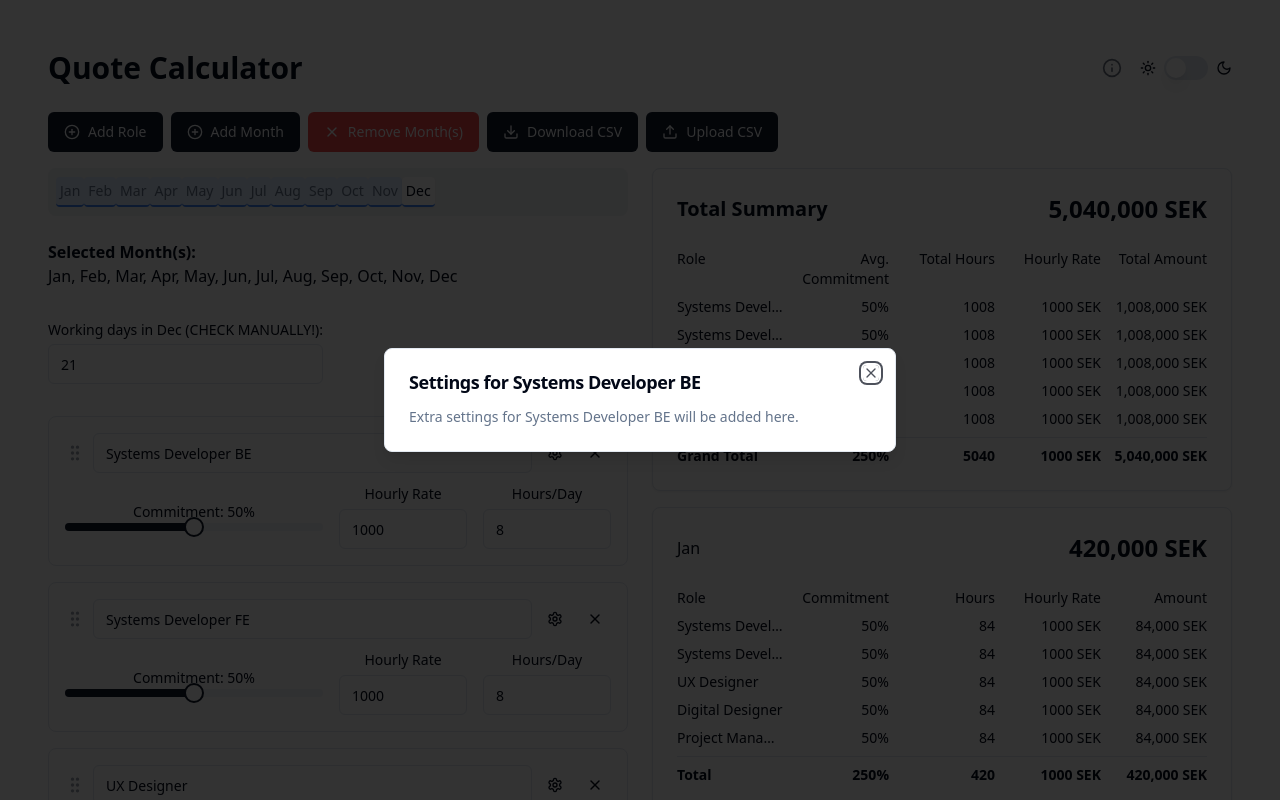
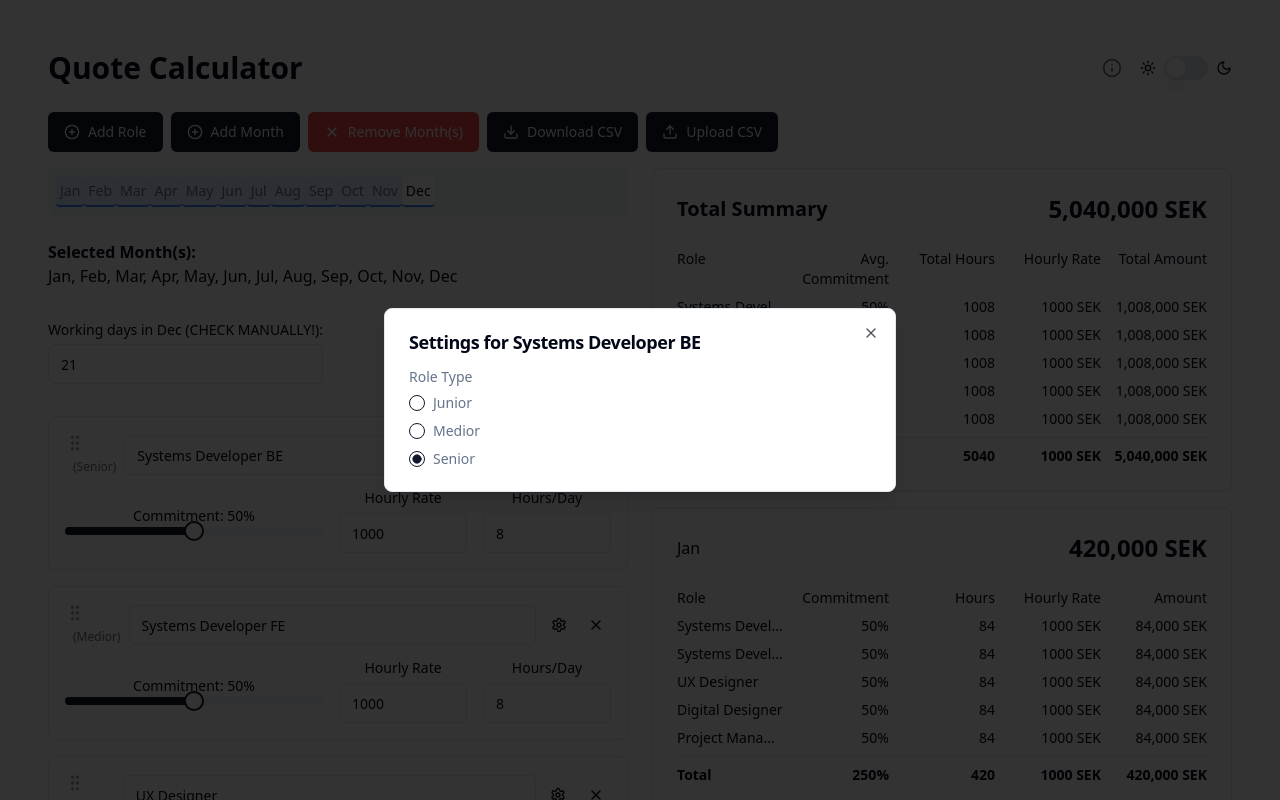
Before and after one commit to anders-brunoson/quotecalc, a React (Vite) app: page / in a window 1280 px wide. Both pictures are taken after a click on the button 555 px from the left and 453 px from the top of the page. Shown: the top 800 px of the page. Built offline with nearby package versions, Linux system fonts and the light colour scheme.

Commit message:
Role types added

```diff
--- a/package.json
+++ b/package.json
@@ -12,6 +12,7 @@
   "dependencies": {
     "@radix-ui/react-checkbox": "^1.1.1",
     "@radix-ui/react-dialog": "^1.1.1",
+    "@radix-ui/react-label": "^2.1.0",
     "@radix-ui/react-radio-group": "^1.2.1",
     "@radix-ui/react-slider": "^1.2.0",
     "@radix-ui/react-slot": "^1.1.0",
--- a/src/components/QuoteCalculator.jsx
+++ b/src/components/QuoteCalculator.jsx
@@ -7,6 +7,8 @@ import { Button } from '@/components/ui/button';
 import { PlusCircle, X, GripVertical, Moon, Sun, Info, Download, Settings } from 'lucide-react';
 import { Checkbox } from '@/components/ui/checkbox';
 import { Switch } from '@/components/ui/switch';
+import { RadioGroup, RadioGroupItem } from "@/components/ui/radio-group";
+import { Label } from "@/components/ui/label";
 import {
   Dialog,
   DialogContent,
@@ -20,11 +22,11 @@ import CSVUpload from './CSVUpload';
 const QuoteCalculator = () => {
   const [months, setMonths] = useState(['jan', 'feb', 'mar',`apr`,'may', 'jun', 'jul',`aug`,'sep', 'oct', 'nov',`dec`]);
   const [roles, setRoles] = useState([
-    { id: '1', name: 'Systems Developer BE' },
-    { id: '2', name: 'Systems Developer FE' },
-    { id: '3', name: 'UX Designer' },
-    { id: '4', name: 'Digital Designer' },
-    { id: '5', name: 'Project Manager' }
+    { id: '1', name: 'Systems Developer BE', type: 'Senior' },
+    { id: '2', name: 'Systems Developer FE', type: 'Medior' },
+    { id: '3', name: 'UX Designer', type: 'Junior' },
+    { id: '4', name: 'Digital Designer', type: 'Senior' },
+    { id: '5', name: 'Project Manager', type: 'Senior' }
   ]);
 
   const [commitments, setCommitments] = useState({});
@@ -43,6 +45,12 @@ const QuoteCalculator = () => {
   const editInputRef = useRef(null);
   const [monthOrder, setMonthOrder] = React.useState([]);
   const [openRoleSettings, setOpenRoleSettings] = useState(null);
+
+  const handleRoleTypeChange = (roleId, newType) => {
+    setRoles(prev => prev.map(role =>
+      role.id === roleId ? { ...role, type: newType } : role
+    ));
+  };
 
   const handleDataUploaded = (data) => {
     setMonths(data.months);
@@ -479,13 +487,36 @@ const QuoteCalculator = () => {
             <DialogTitle>Settings for {role.name}</DialogTitle>
           </DialogHeader>
           <DialogDescription>
-            {/* We'll add the actual settings here later */}
-            <p>Extra settings for {role.name} will be added here.</p>
+            <div className="space-y-4">
+              <div>
+                <Label>Role Type</Label>
+                <RadioGroup
+                  value={role.type}
+                  onValueChange={(value) => handleRoleTypeChange(role.id, value)}
+                  className="flex flex-col space-y-1 mt-2"
+                >
+                  <div className="flex items-center space-x-2">
+                    <RadioGroupItem value="Junior" id={`${role.id}-junior`} />
+                    <Label htmlFor={`${role.id}-junior`}>Junior</Label>
+                  </div>
+                  <div className="flex items-center space-x-2">
+                    <RadioGroupItem value="Medior" id={`${role.id}-medior`} />
+                    <Label htmlFor={`${role.id}-medior`}>Medior</Label>
+                  </div>
+                  <div className="flex items-center space-x-2">
+                    <RadioGroupItem value="Senior" id={`${role.id}-senior`} />
+                    <Label htmlFor={`${role.id}-senior`}>Senior</Label>
+                  </div>
+                </RadioGroup>
+              </div>
+              {/* You can add more settings here in the future */}
+            </div>
           </DialogDescription>
         </DialogContent>
       </Dialog>
     );
   };
+
 
   return (
     <div className={`p-4 w-full ${darkMode ? 'dark' : ''}`}>
@@ -618,6 +649,7 @@ const QuoteCalculator = () => {
                             onDragEnd={onDragEnd}
                           >
                           <GripVertical className="h-5 w-5 text-gray-400" />
+                          <span className="ml-2 text-xs text-gray-500">({role.type})</span>
                             </div>
                             <Input
                               value={role.name}
--- /dev/null
+++ b/src/components/ui/label.jsx
@@ -0,0 +1,16 @@
+import * as React from "react"
+import * as LabelPrimitive from "@radix-ui/react-label"
+import { cva } from "class-variance-authority";
+
+import { cn } from "@/lib/utils"
+
+const labelVariants = cva(
+  "text-sm font-medium leading-none peer-disabled:cursor-not-allowed peer-disabled:opacity-70"
+)
+
+const Label = React.forwardRef(({ className, ...props }, ref) => (
+  <LabelPrimitive.Root ref={ref} className={cn(labelVariants(), className)} {...props} />
+))
+Label.displayName = LabelPrimitive.Root.displayName
+
+export { Label }
```
Also changed, not shown: 1 other file (tests, documents, lock files or other folders). Lines whose indentation alone changed are shown as unchanged.
